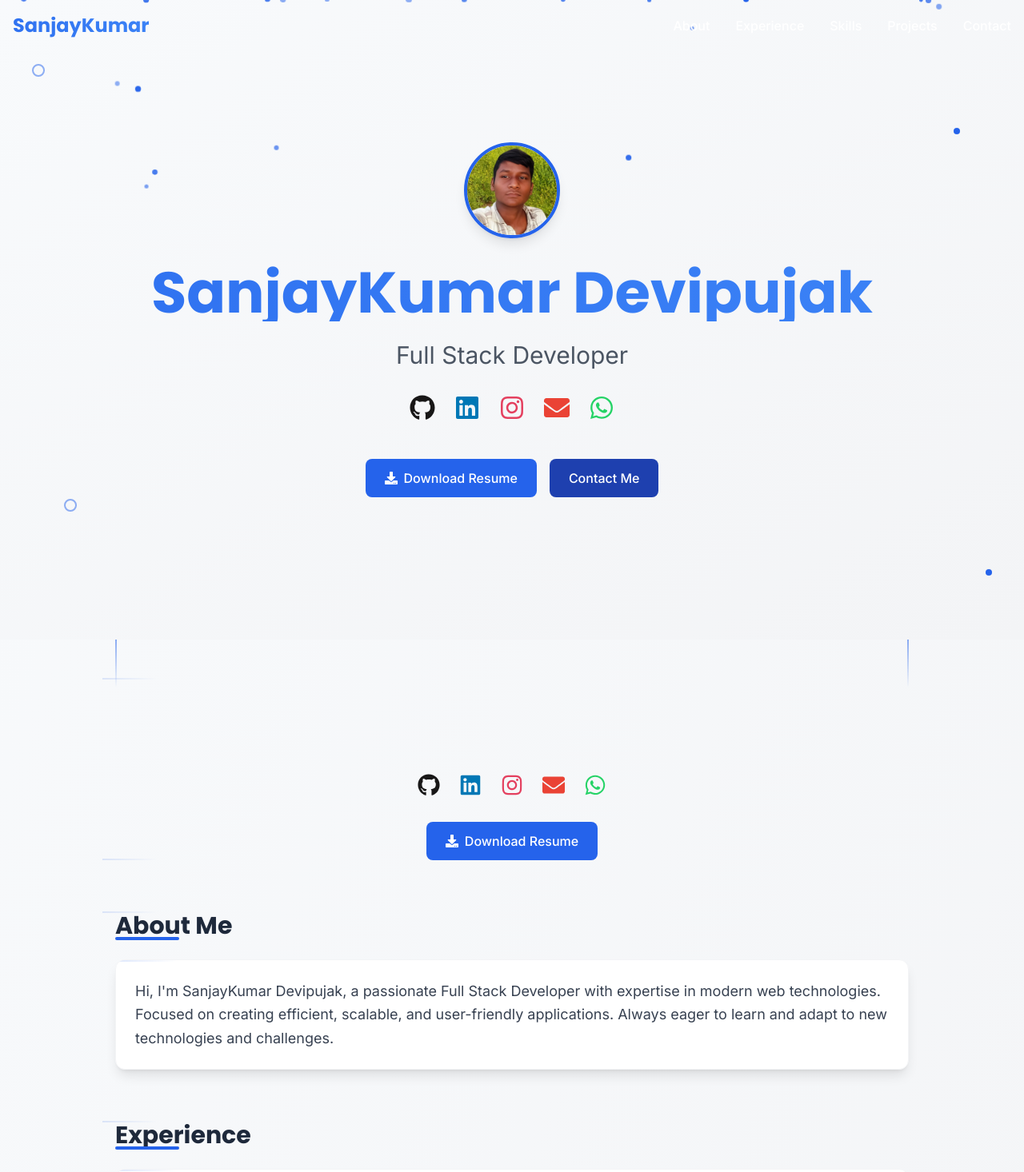
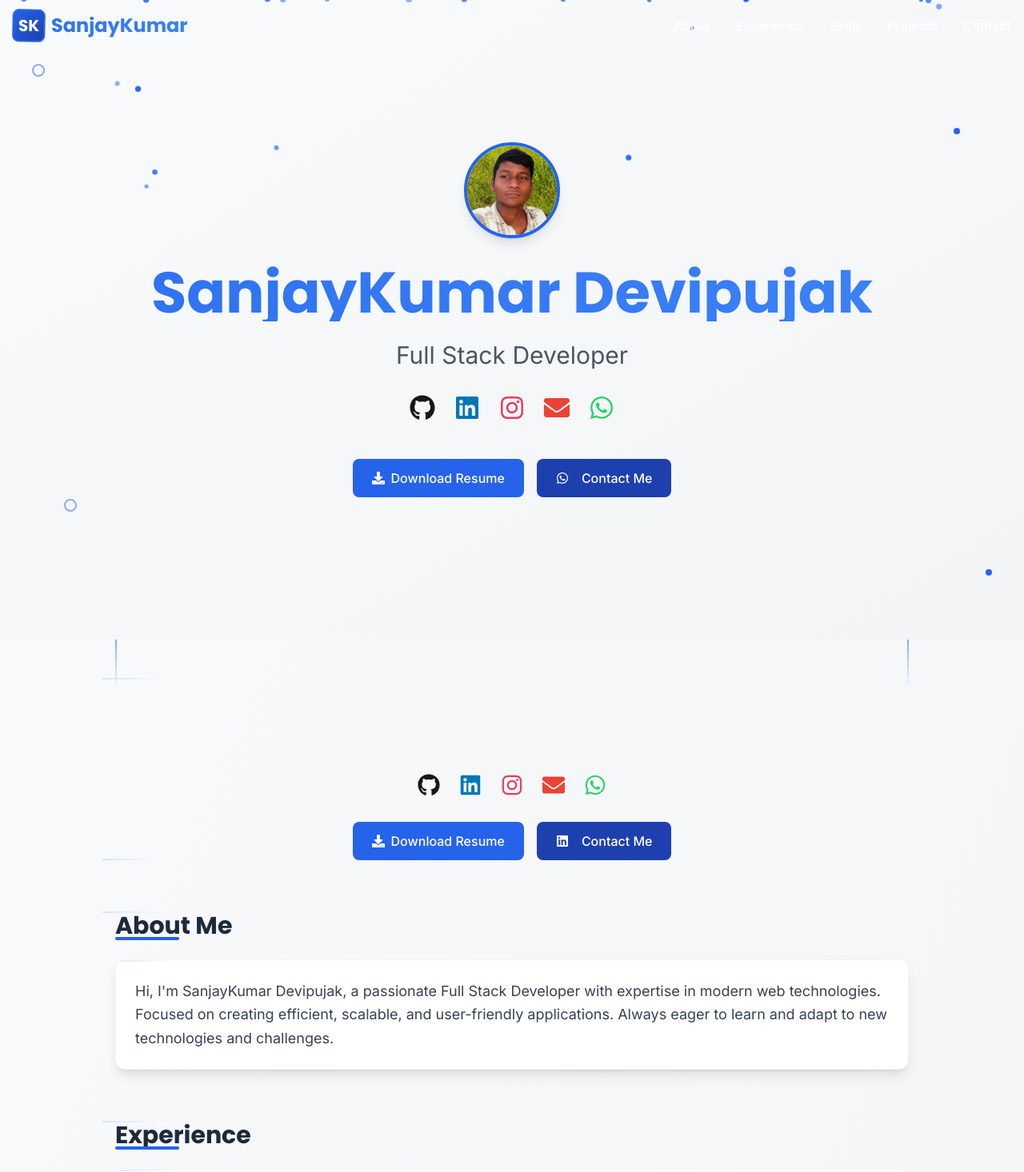
Before and after one commit to SanjayKumarDevipujak/Portfolio-website, a Next.js app: page / in a window 1280 px wide. Shown: the top 1466 px of the page at 80% size. Built offline with nearby package versions, Linux system fonts and the light colour scheme.

Commit message:
feat: implement download resume and contact me functionality with WhatsApp and LinkedIn

```diff
--- a/app/page.tsx
+++ b/app/page.tsx
@@ -6,6 +6,7 @@ import { FaGithub, FaLinkedin, FaEnvelope, FaDownload, FaInstagram, FaArrowDown,
 import { FaWhatsapp } from 'react-icons/fa'
 import { useState, useEffect } from 'react'
 import Image from 'next/image'
+import Logo from './components/Logo'
 
 const fadeInUp = {
   initial: { opacity: 0, y: 20 },
@@ -78,14 +79,7 @@ export default function Home() {
       >
         <div className="container mx-auto px-4">
           <div className="flex justify-between items-center h-16">
-            <motion.div
-              initial={{ opacity: 0 }}
-              animate={{ opacity: 1 }}
-              transition={{ delay: 0.2 }}
-              className="text-2xl font-heading font-bold gradient-text"
-            >
-              SanjayKumar
-            </motion.div>
+            <Logo />
 
             {/* Desktop Navigation */}
             <div className="hidden md:flex space-x-8">
@@ -229,6 +223,15 @@ export default function Home() {
                   boxShadow: "0 0 20px rgba(37, 99, 235, 0.3)"
                 }}
                 whileTap={{ scale: 0.95 }}
+                onClick={() => {
+                  // Create a temporary link element
+                  const link = document.createElement('a');
+                  link.href = '/resume.pdf'; // This will be your resume PDF file
+                  link.download = 'SanjayKumar_Resume.pdf';
+                  document.body.appendChild(link);
+                  link.click();
+                  document.body.removeChild(link);
+                }}
               >
                 <FaDownload />
                 <span>Download Resume</span>
@@ -241,7 +244,11 @@ export default function Home() {
                   boxShadow: "0 0 20px rgba(30, 64, 175, 0.3)"
                 }}
                 whileTap={{ scale: 0.95 }}
+                onClick={() => {
+                  window.open('https://wa.me/919106749266?text=Hi%2C%20I%20would%20like%20to%20connect%20with%20you', '_blank');
+                }}
               >
+                <FaWhatsapp className="mr-2" />
                 <span>Contact Me</span>
               </motion.button>
             </motion.div>
@@ -347,9 +354,28 @@ export default function Home() {
               }}
               whileTap={{ scale: 0.95 }}
               transition={{ type: "spring", stiffness: 400, damping: 10 }}
+              onClick={() => {
+                window.location.href = 'mailto:sanjaybhaidevipujak31@gmail.com?subject=Hello%20SanjayKumar%20-%20Let\'s%20Connect';
+              }}
             >
               <FaDownload />
               <span>Download Resume</span>
+            </motion.button>
+
+            <motion.button
+              className="btn-primary inline-flex items-center space-x-2 bg-secondary ml-4"
+              whileHover={{
+                scale: 1.05,
+                boxShadow: "0 0 20px rgba(30, 64, 175, 0.3)"
+              }}
+              whileTap={{ scale: 0.95 }}
+              transition={{ type: "spring", stiffness: 400, damping: 10 }}
+              onClick={() => {
+                window.open('https://www.linkedin.com/in/sanjaykumar-devipujak-7aa952365', '_blank');
+              }}
+            >
+              <FaLinkedin className="mr-2" />
+              <span>Contact Me</span>
             </motion.button>
           </motion.div>
 
```
Also changed, not shown: 1 other file (tests, documents, lock files or other folders).
